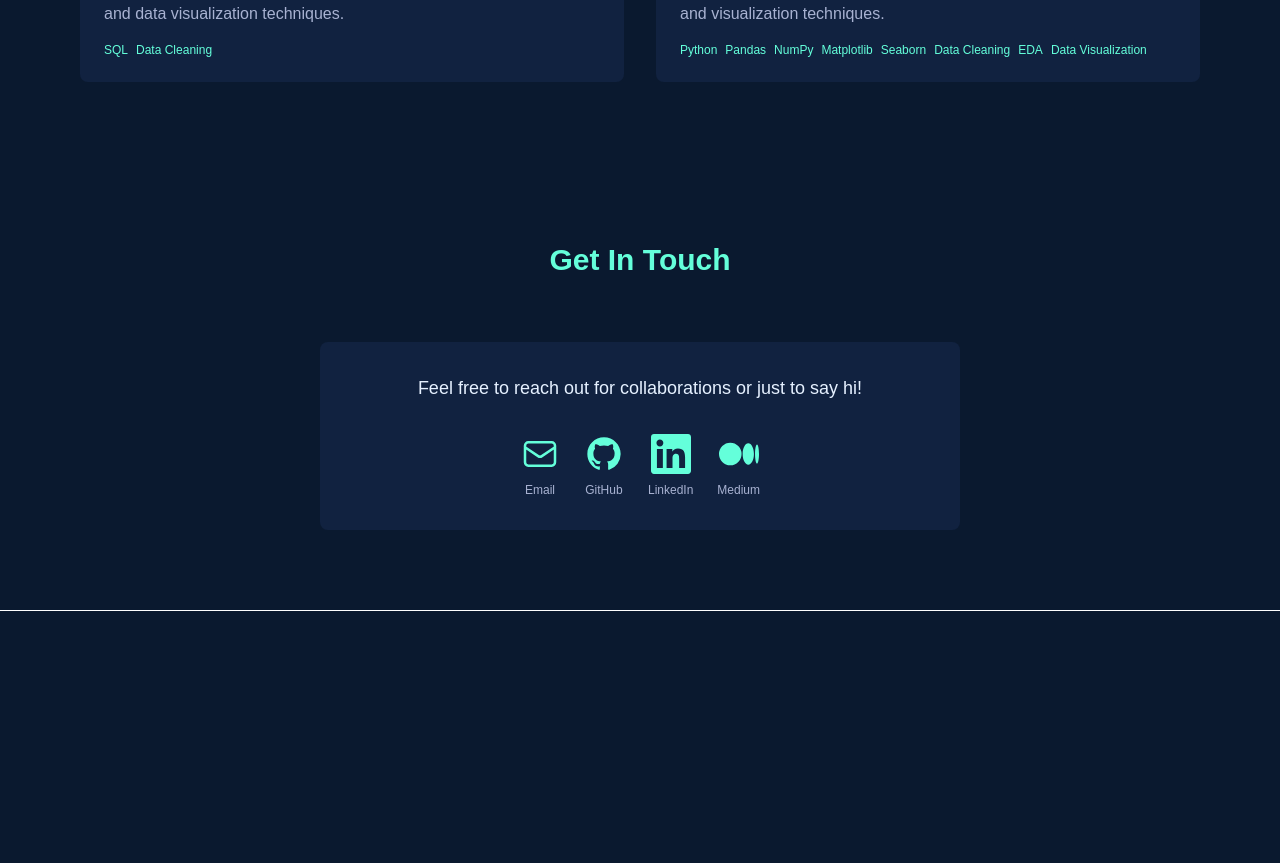
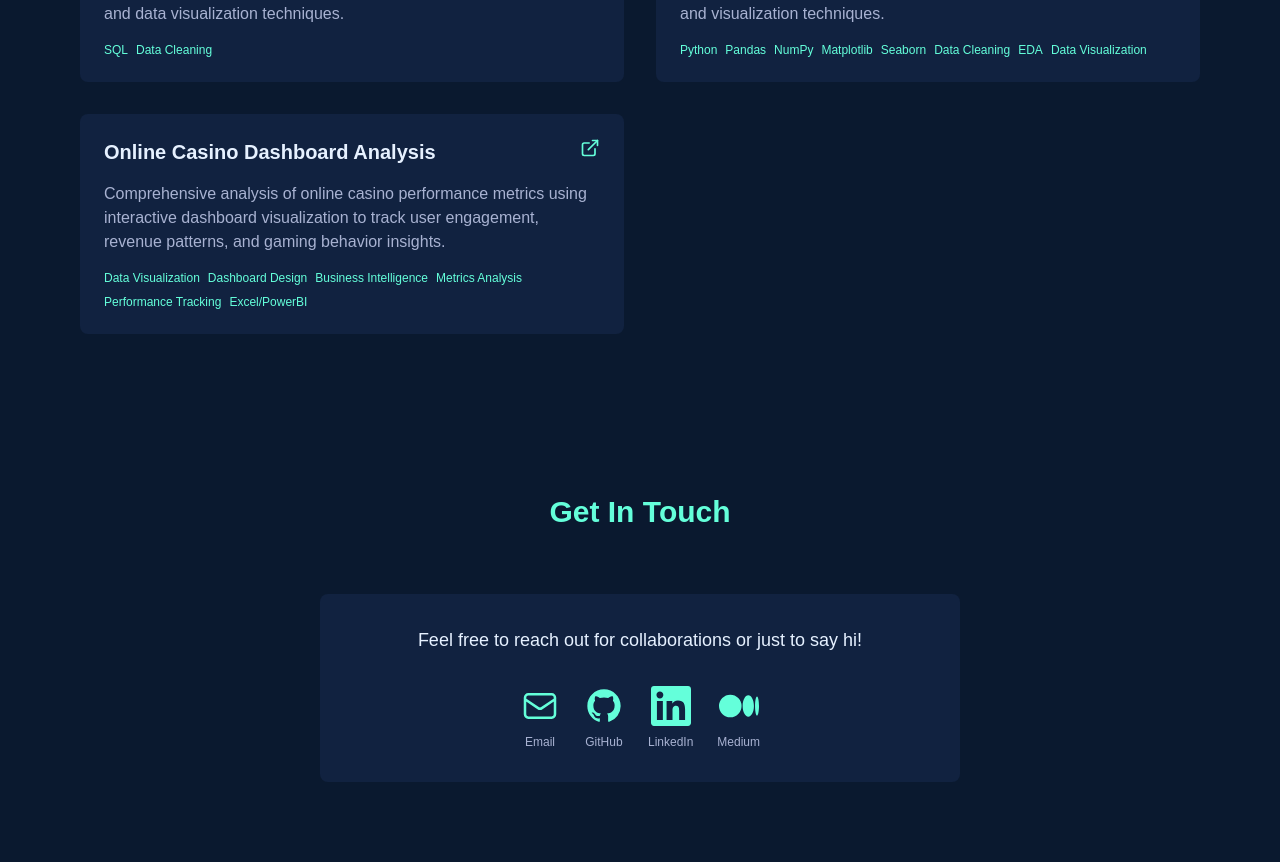
Before and after one commit to MazeedahOloko/my-portfolio, a Next.js app: page / in a window 1280 px wide. Shown: the part 2209-3072 px from the top of the page. Before the commit the page ends 2820 px from the top, so only its background shows below. Built offline with nearby package versions, Linux system fonts and the light colour scheme.

Commit message:
Python New Projects Added

```diff
--- a/src/data/projects.js
+++ b/src/data/projects.js
@@ -41,5 +41,12 @@ export const projects = [
   github: "https://github.com/MazeedahOloko/WineReview-Analysis-Using-Python",
   image: "/images/wine-analysis.jpg" // Optional: add screenshot
 },
+{
+  title: "Online Casino Dashboard Analysis",
+  description: "Comprehensive analysis of online casino performance metrics using interactive dashboard visualization to track user engagement, revenue patterns, and gaming behavior insights.",
+  link: "https://medium.com/@MazeedahO/online-casino-dashboard-analysis-20ca67f04d31",
+  tech: ["Data Visualization", "Dashboard Design", "Business Intelligence", "Metrics Analysis", "Performance Tracking", "Excel/PowerBI"],
+  image: "/images/casino-dashboard.jpg" // Optional: add screenshot
+},
   // Add new projects below this line when needed
 ];
```
